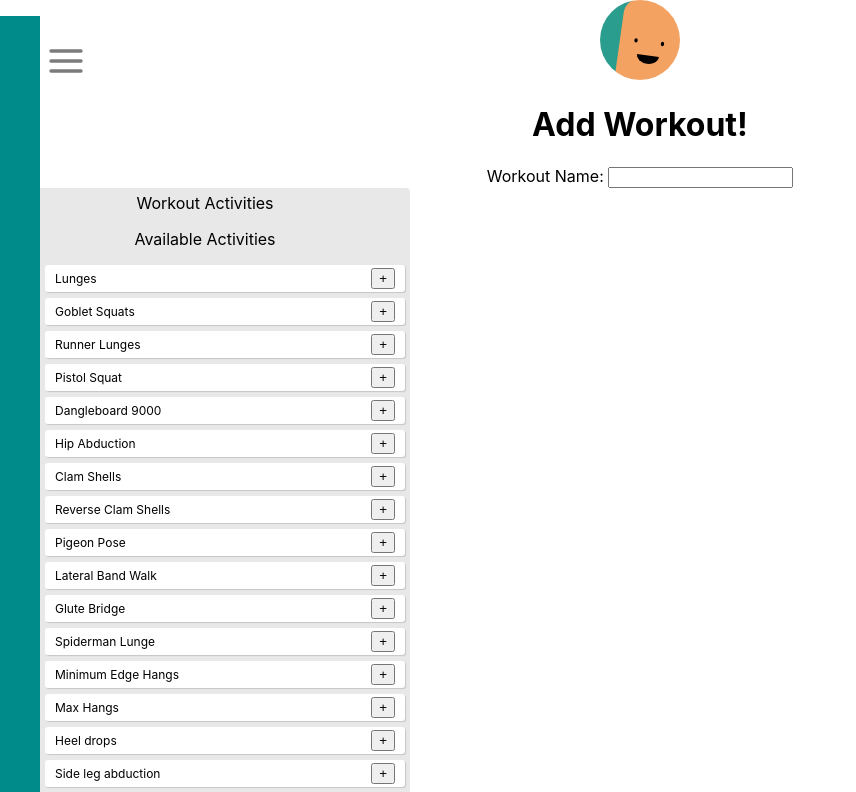
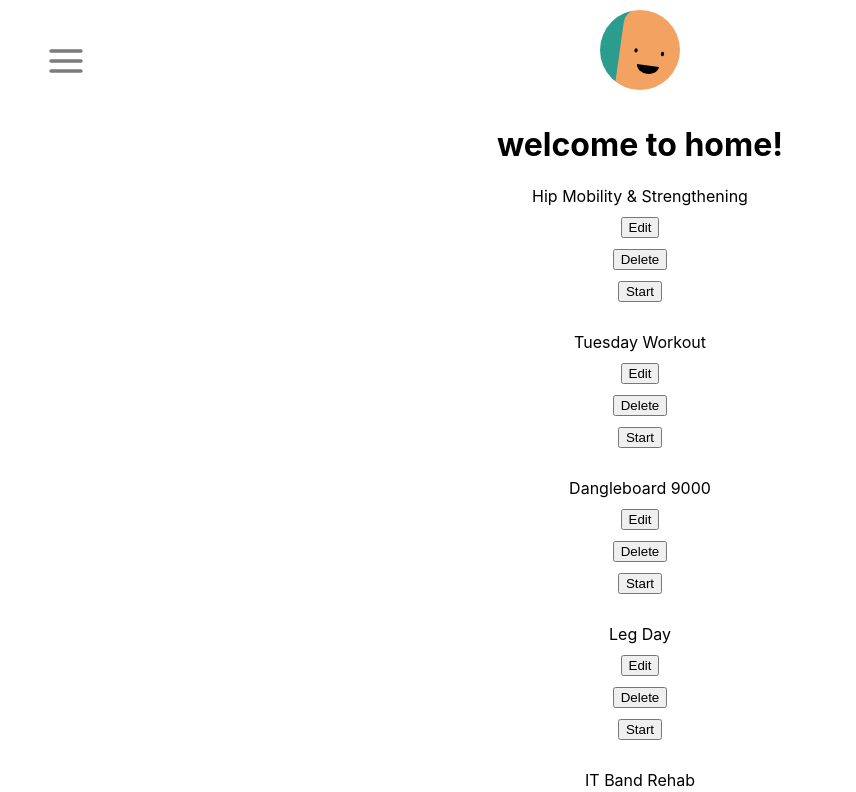
Before and after one commit to valueduser/fitness-app, a React app: page /addWorkout in a window 1280 px wide. Shown: the top 792 px of the page, without its empty margins (0-856 px from the left). Built offline with nearby package versions, Linux system fonts and the light colour scheme.

Commit message:
Standardize colors and fix nav bar

```diff
--- a/src/App.css
+++ b/src/App.css
@@ -75,7 +75,6 @@
   list-style: none;
   position: fixed;
   top: 0;
-  background: darkcyan;
   left: 0;
   bottom: 0;
   height: 100vh;
@@ -87,13 +86,14 @@
 
 .menuNav.showMenu {
   width: 100%;
+  background: #2A9D8F;
 }
 
 a {
   display: block;
   padding: 10px 40px;
   text-decoration: none;
-  color: #3fffd2;
+  color: white;
   text-transform: uppercase;
   font-weight: bold;
 }
--- a/src/App.js
+++ b/src/App.js
@@ -15,6 +15,7 @@ function App() {
   return (
     <div className="App">
       <NavBar />
+      <Home />
       <Route exact path="/" component={Home} />
       <Route exact path="/settings" component={Settings} />
       <Route exact path="/addWorkout" component={AddWorkout} />
--- a/src/components/NavBar.js
+++ b/src/components/NavBar.js
@@ -18,18 +18,25 @@ function NavBar() {
   return (
     <nav className="navBar">
       <button onClick={handleToggle}>
-      {navbarOpen ? (
-        <MdClose style={{ color: "#fff", width: "40px", height: "40px" }} />
+      {
+        navbarOpen ? (
+          <MdClose style={{ color: "#fff", width: "40px", height: "40px" }} />
         ) : (
           <FiMenu style={{ color: "#7b7b7b", width: "40px", height: "40px" }} />
+
         )}
       </button>
       <ul className={`menuNav ${navbarOpen ? " showMenu" : ""}`}>
         <Link to="/" onClick={() => closeMenu()}>Home</Link>
         <Link to="/settings" onClick={() => closeMenu()}>Settings</Link>
-        <Link to="/addActivity" onClick={() => closeMenu()}>AddActivity</Link>
+        <Link to="/addActivity" onClick={() => closeMenu()}>Add Activity</Link>
       </ul>
-      <img alt="User's avatar" src={avatar1}></img>
+      <div>
+        <Link to="/settings" onClick={() => closeMenu()}>
+          <img alt="User's avatar" src={avatar1}></img>
+        </Link>
+      </div>
+
     </nav>
   );
 }
```
Also changed, not shown: src/components/Home.js (line endings or trailing spaces), 1 other file (tests, documents, lock files or other folders).
